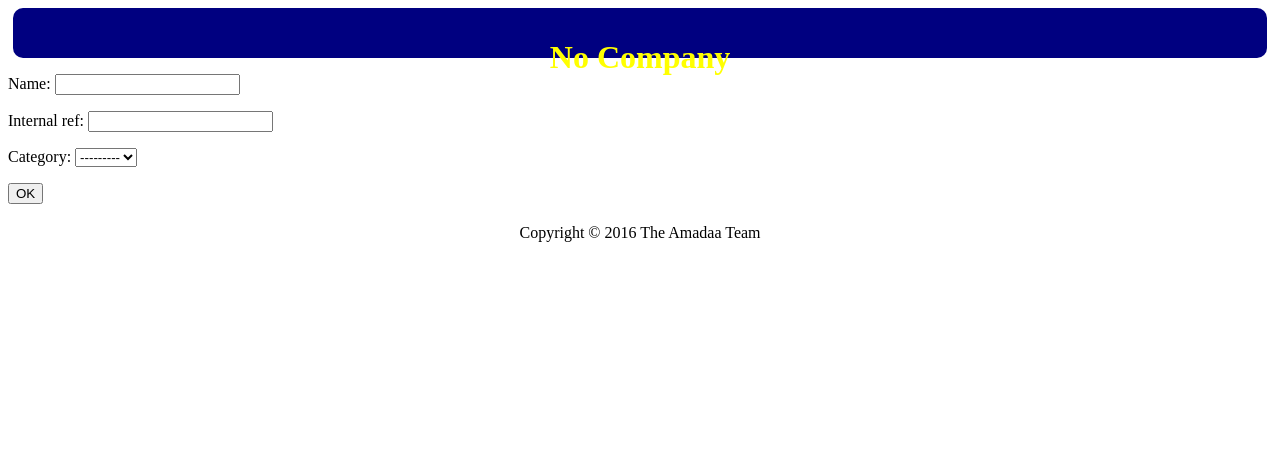
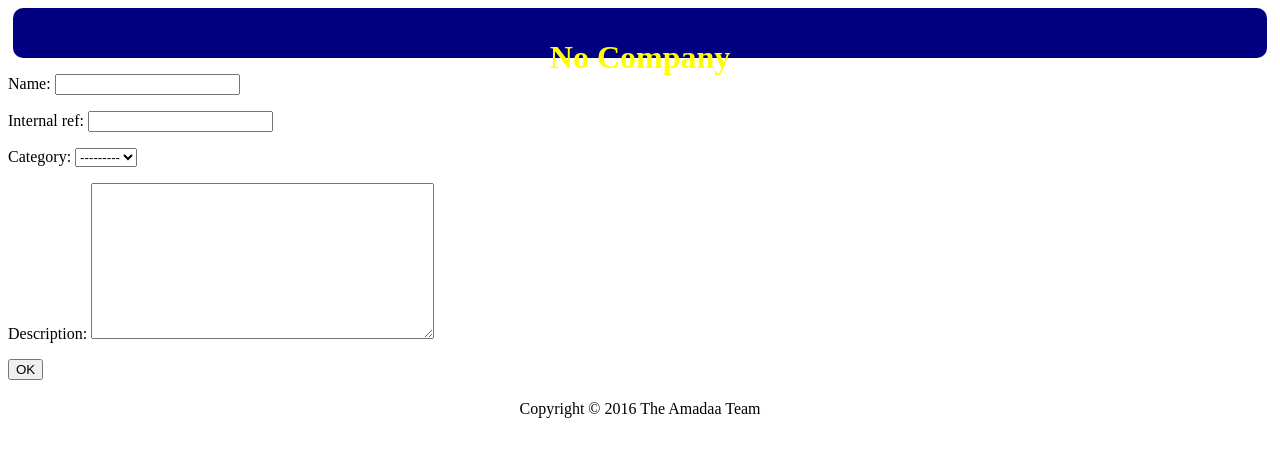
Before and after one commit to borderitsolutions/amadaa, a Django app: page /product/add/ in a window 1280 px wide. Shown: the top 457 px of the page. Run offline with Django 3.2, Linux system fonts and the light colour scheme; data that the repository does not hold is empty.

Commit message:
Added description to product. Refs #157

```diff
--- a/product/models.py
+++ b/product/models.py
@@ -26,6 +26,7 @@ class Product(AmadaaModel):
     name = models.CharField(max_length=100)
     internal_ref = models.CharField(max_length=100, default='')
     category = models.ForeignKey(ProductCategory)
+    description = models.TextField(blank=True, default='')
 
     def get_absolute_url(self):
         return reverse('product-list')
--- a/product/views.py
+++ b/product/views.py
@@ -98,12 +98,12 @@ class ProductDetail(DetailView):
 
 class ProductCreate(SuccessMessageMixin, CreateView):
     model = Product
-    fields = ['name', 'internal_ref', 'category']
+    fields = ['name', 'internal_ref', 'category', 'description']
     success_message = "Product %(name)s created"
 
 class ProductUpdate(SuccessMessageMixin, UpdateView):
     model = Product
-    fields = ['name', 'internal_ref', 'category']
+    fields = ['name', 'internal_ref', 'category', 'description']
     success_message = "Product %(name)s updated"
 
 class ProductDelete(DeleteView):
```
Also changed, not shown: product/templates/product/product_detail.html (+5 -3 lines), product/migrations/0007_product_description.py (added), product/migrations/0008_auto_20161006_1533.py (added).
